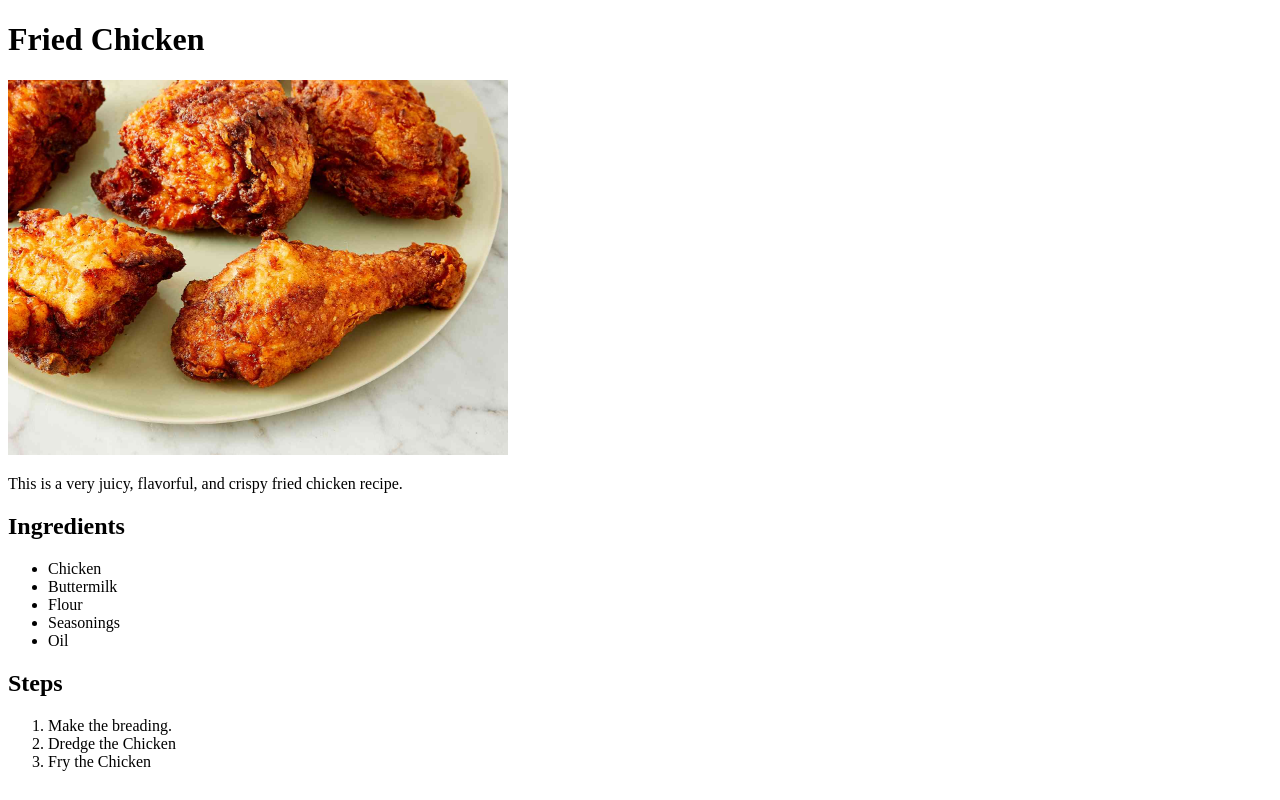
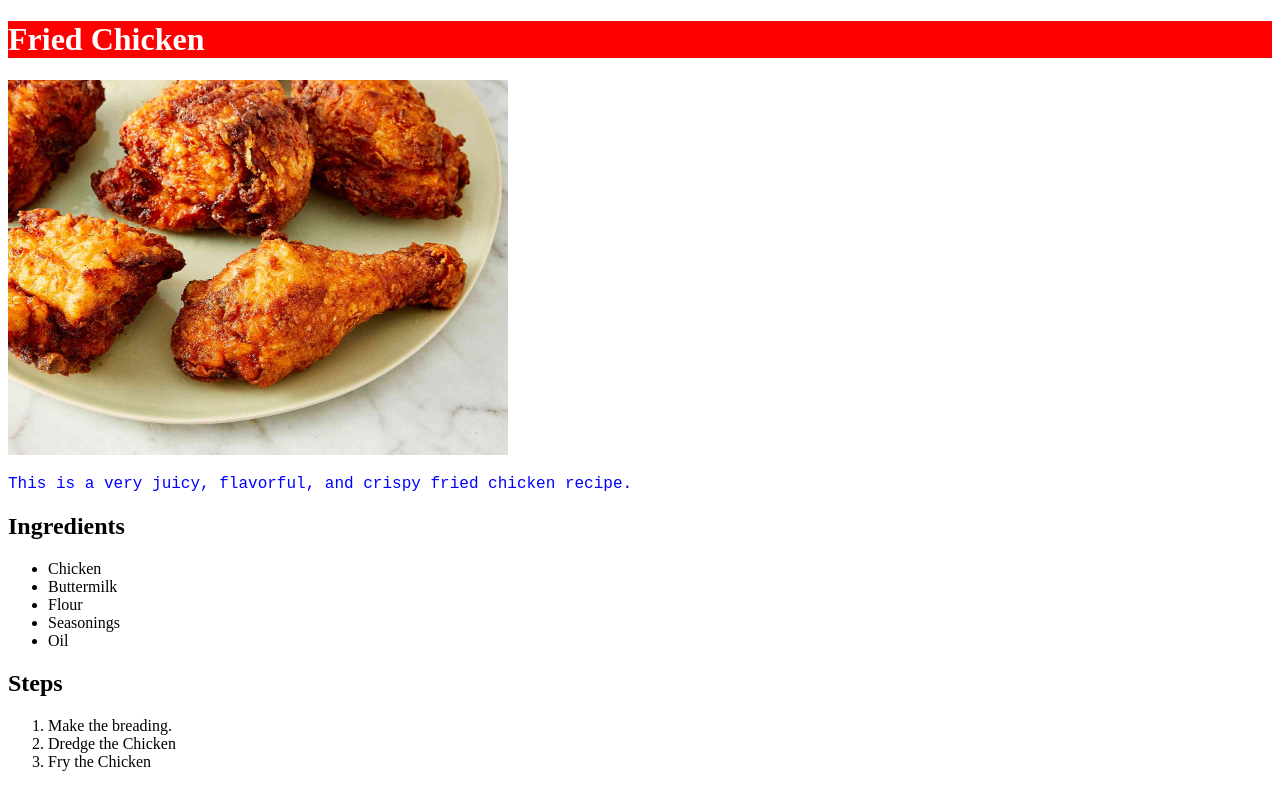
Before and after one commit to PopQuiz7/odin_recipes, a plain HTML site: page recipes/friedchicken.html in a window 1280 px wide. Drawn offline with Linux system fonts and the light colour scheme.

Commit message:
Practice CSS

```diff
--- a/recipes/friedchicken.html
+++ b/recipes/friedchicken.html
@@ -2,10 +2,11 @@
 <html lang = "en">
     <head>
         <meta charset = "UTF-8">
+        <link rel="stylesheet" href="../style.css">
         <title>Fried Chicken</title>
     </head>
     <body>
-        <h1>Fried Chicken</h1>
+        <h1 class="header">Fried Chicken</h1>
         <img src = "images/friedchicken.jpg" alt = "Fried Chicken" width = "500" height = "375">
         <p>This is a very juicy, flavorful, and crispy fried chicken recipe.</p>
         <h2>Ingredients</h2>
--- /dev/null
+++ b/style.css
@@ -0,0 +1,9 @@
+h1{
+    background-color: red;
+    color:white;
+}
+
+p{
+    font-family:'Courier New', Courier, monospace;
+    color:blue;
+}
```
Also changed, not shown: index.html (+2 -2 lines), recipes/burger.html (+1 -0 lines), recipes/pho.html (+1 -0 lines).
